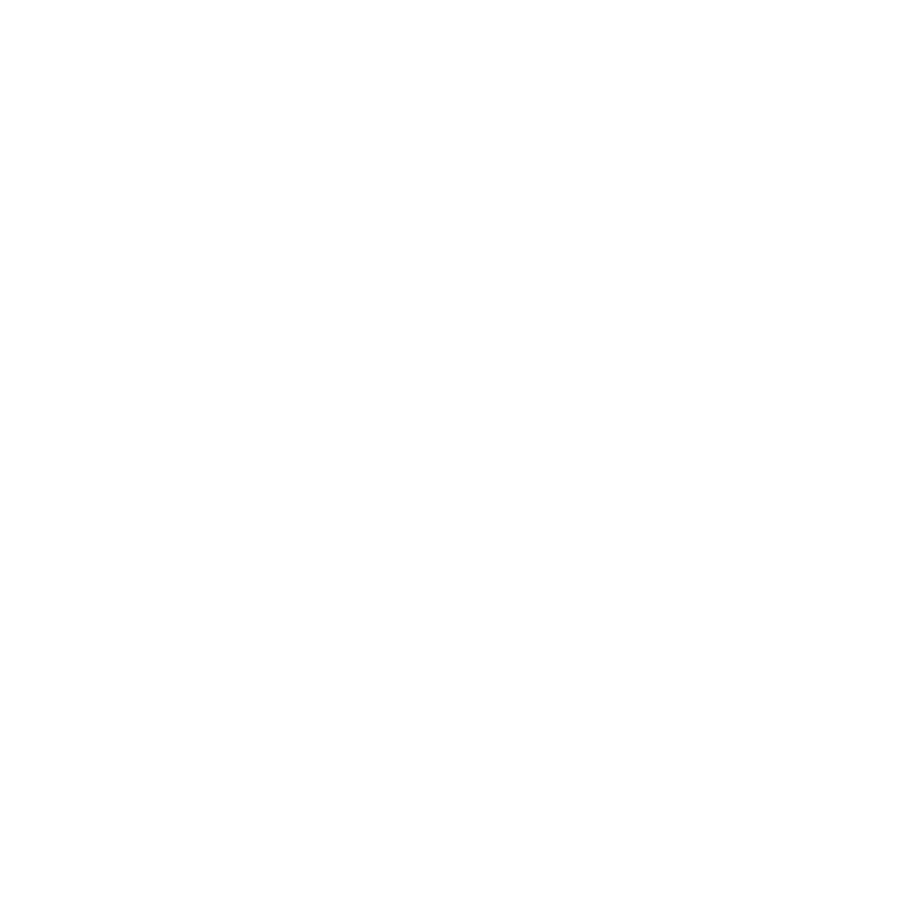
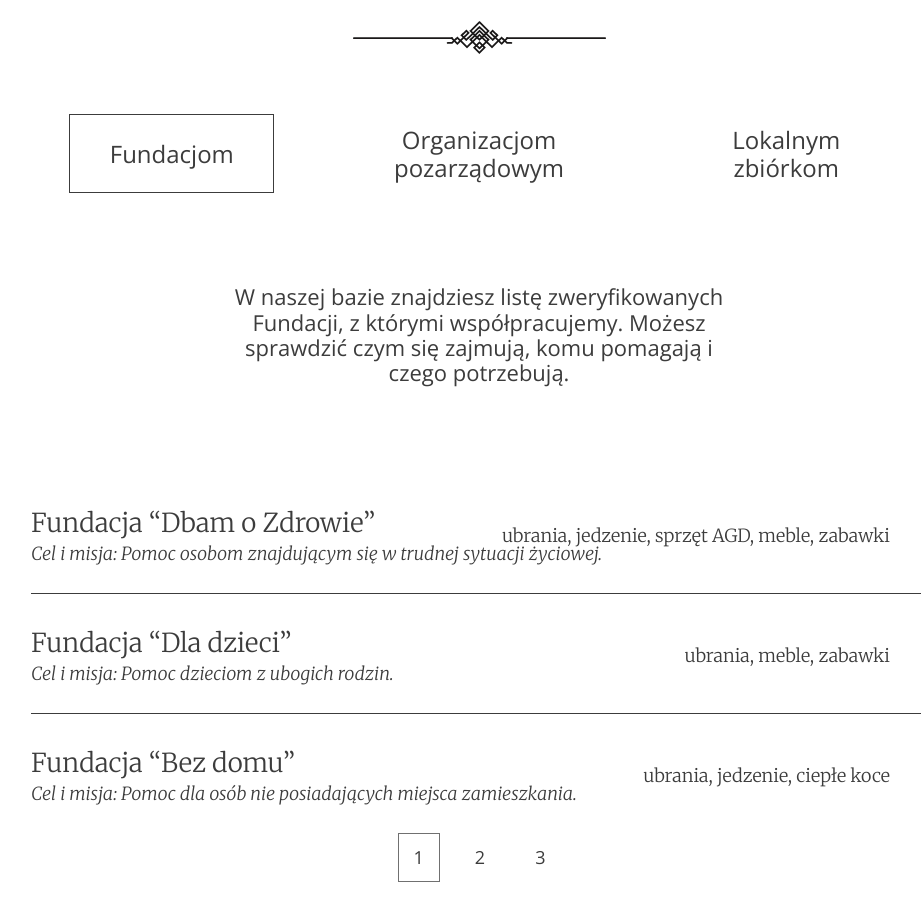
Before and after one commit to J4ISY/oddaj-rzeczy, a React (Vite) app: page / in a window 1280 px wide. Shown: the part 3169-4089 px from the top of the page, without its empty margins (161-1082 px from the left). Before the commit the page ends 3051 px from the top, so only its background shows below. Built offline with nearby package versions, Linux system fonts and the light colour scheme.

Commit message:
add base structure and styling for who we help section

```diff
--- a/src/components/home-page/Home.jsx
+++ b/src/components/home-page/Home.jsx
@@ -2,6 +2,8 @@
 import ThreeColumns from "./home-components/ThreeColumns.jsx";
 import SingleSteps from "./home-components/SingleSteps.jsx";
 import AboutUs from "./home-components/AboutUs.jsx";
+import WhoWeHelp from "./home-components/WhoWeHelp.jsx";
+
 
 function Home() {
     return (
@@ -10,6 +12,7 @@
             <ThreeColumns />
             <SingleSteps />
             <AboutUs />
+            <WhoWeHelp />
         </>
     );
 }
--- /dev/null
+++ b/src/components/home-page/home-components/WhoWeHelp.jsx
@@ -0,0 +1,61 @@
+import {Link} from "react-router-dom";
+
+function WhoWeHelp() {
+    return (
+        <>
+            <div className="wwh">
+                <div className="wwh-top">
+                    <h3 className="wwh-top-h3">Komu pomagamy?</h3>
+                    <img src="src/assets/images/hero-decoration.png" alt="" className="wwh-top-img"/>
+                    <div className="wwh-top-btns">
+                        <Link to='/' className="wwh-top-btn wwh-selected">Fundacjom</Link>
+                        <Link to='/' className="wwh-top-btn">Organizacjom pozarządowym</Link>
+                        <Link to='/' className="wwh-top-btn">Lokalnym zbiórkom</Link>
+                    </div>
+                    {/* Fundacje */}
+                    <p className="wwh-top-text fundation">W naszej bazie znajdziesz listę zweryfikowanych Fundacji, z
+                        którymi
+                        współpracujemy. Możesz sprawdzić czym się zajmują, komu pomagają i czego potrzebują.</p>
+
+                    {/*  Organicaje pozarządowe  */}
+                    {/*<p className="wwh-top-text organization">Lorem ipsum dolor sit amet, consectetur adipiscing elit, sed*/}
+                    {/*    do eiusmod tempor incididunt ut labore et dolore magna aliqua. Ut enim ad minim veniam, quis*/}
+                    {/*    nostrud exercitation.</p>*/}
+
+                    {/*  Lokalne zbiórki  */}
+                    {/*<p className="wwh-top-text local">Lorem ipsum dolor sit amet, consectetur adipiscing elit, sed*/}
+                    {/*    do eiusmod tempor incididunt ut labore et dolore magna aliqua. Ut enim ad minim veniam, quis*/}
+                    {/*    nostrud exercitation.</p>*/}
+
+                </div>
+                {/* Fundacje */}
+                <div className="wwh-bot fundation">
+                    <div className="wwh-bot-content">
+                        <h4 className="wwh-bot-h4">Fundacja “Dbam o Zdrowie”</h4>
+                        <p className="wwh-bot-abs">ubrania, jedzenie, sprzęt AGD, meble, zabawki</p>
+                        <p className="wwh-bot-text">Cel i misja: Pomoc osobom znajdującym się w trudnej sytuacji
+                            życiowej.</p>
+                    </div>
+                    <div className="wwh-bot-content">
+                        <h4 className="wwh-bot-h4">Fundacja “Dla dzieci”</h4>
+                        <p className="wwh-bot-abs">ubrania, meble, zabawki</p>
+                        <p className="wwh-bot-text">Cel i misja: Pomoc dzieciom z ubogich rodzin.</p>
+                    </div>
+                    <div className="wwh-bot-content">
+                        <h4 className="wwh-bot-h4">Fundacja “Bez domu”</h4>
+                        <p className="wwh-bot-abs">ubrania, jedzenie, ciepłe koce</p>
+                        <p className="wwh-bot-text">Cel i misja: Pomoc dla osób nie posiadających miejsca
+                            zamieszkania.</p>
+                    </div>
+                </div>
+                <div className="wwh-btns fundation">
+                    <Link to='/' className="wwh-btn-single wwh-btn-single-selected">1</Link>
+                    <Link to='/' className="wwh-btn-single">2</Link>
+                    <Link to='/' className="wwh-btn-single">3</Link>
+                </div>
+            </div>
+        </>
+    );
+}
+
+export default WhoWeHelp;
--- /dev/null
+++ b/src/scss/elements/home-page-scss/_WhoWeHelp.scss
@@ -0,0 +1,118 @@
+.wwh {
+  display: flex;
+  justify-content: center;
+  align-items: center;
+  flex-direction: column;
+  margin-top: 70px;
+}
+
+.wwh-top {
+  display: flex;
+  justify-content: center;
+  align-items: center;
+  flex-direction: column;
+}
+.wwh-top-h3 {
+  font-size: 38px;
+  font-weight: 400;
+  color: $text-color;
+  margin-top: 0;
+  margin-bottom: 25px;
+}
+.wwh-top-img {}
+
+.wwh-top-btns {
+  margin-top: 60px;
+  width: 80%;
+  display: flex;
+  align-items: center;
+  justify-content: space-evenly;
+  box-sizing: border-box;
+  margin-bottom: 69px;
+}
+.wwh-top-btn {
+  display: flex;
+  justify-content: center;
+  align-items: center;
+  font-size: 24px;
+  padding: 11px 50px;
+  text-decoration: none;
+  color: $text-color;
+  width: 20%;
+  text-align: center;
+  box-sizing: border-box;
+}
+.wwh-top-btn:first-child {
+  padding: 25px 30px;
+}
+.wwh-selected {
+  border: .75px solid $text-color;
+}
+.wwh-top-btn:hover {
+  border: .75px solid $text-color;
+}
+
+.wwh-top-text {
+  font-size: 22px;
+  color: $text-color;
+  width: 40%;
+  text-align: center;
+}
+
+.wwh-bot {
+  margin-top: 66px;
+  width: 70%;
+}
+.wwh-bot-content {
+  position: relative;
+  border-bottom: .75px solid $text-color;
+  padding-bottom: 10px;
+}
+.wwh-bot-content:last-child {
+  border: none;
+}
+
+.wwh-bot-h4 {
+  font-size: 26px;
+  font-family: $font-alt;
+  font-weight: 300;
+  color: $text-color;
+  margin-bottom: 6px;
+}
+.wwh-bot-abs {
+  font-size: 18px;
+  font-family: $font-alt;
+  font-weight: 300;
+  color: $text-color;
+  position: absolute;
+  right: 37px;
+  top: 0;
+}
+.wwh-bot-text {
+  margin-top: 0;
+  font-size: 18px;
+  font-family: $font-alt;
+  font-weight: 300;
+  color: $text-color;
+  font-style: italic;
+}
+
+.wwh-btns {
+  display: flex;
+  justify-content: center;
+  align-items: center;
+  margin-bottom: 50px;
+}
+.wwh-btn-single {
+  margin-right: 20px;
+  color: $text-color;
+  font-size: 18px;
+  text-decoration: none;
+  padding: 13px 15px;
+}
+.wwh-btn-single-selected {
+  border: .75px solid $line-color;
+}
+.wwh-btn-single:last-child {
+  margin: 0;
+}
--- a/src/scss/main.scss
+++ b/src/scss/main.scss
@@ -7,6 +7,7 @@
 @import "elements/home-page-scss/ThreeColumns";
 @import "elements/home-page-scss/SingleSteps";
 @import "elements/home-page-scss/AboutUs";
+@import "elements/home-page-scss/WhoWeHelp";
 
 body {
   font-family: $font-base;
```
